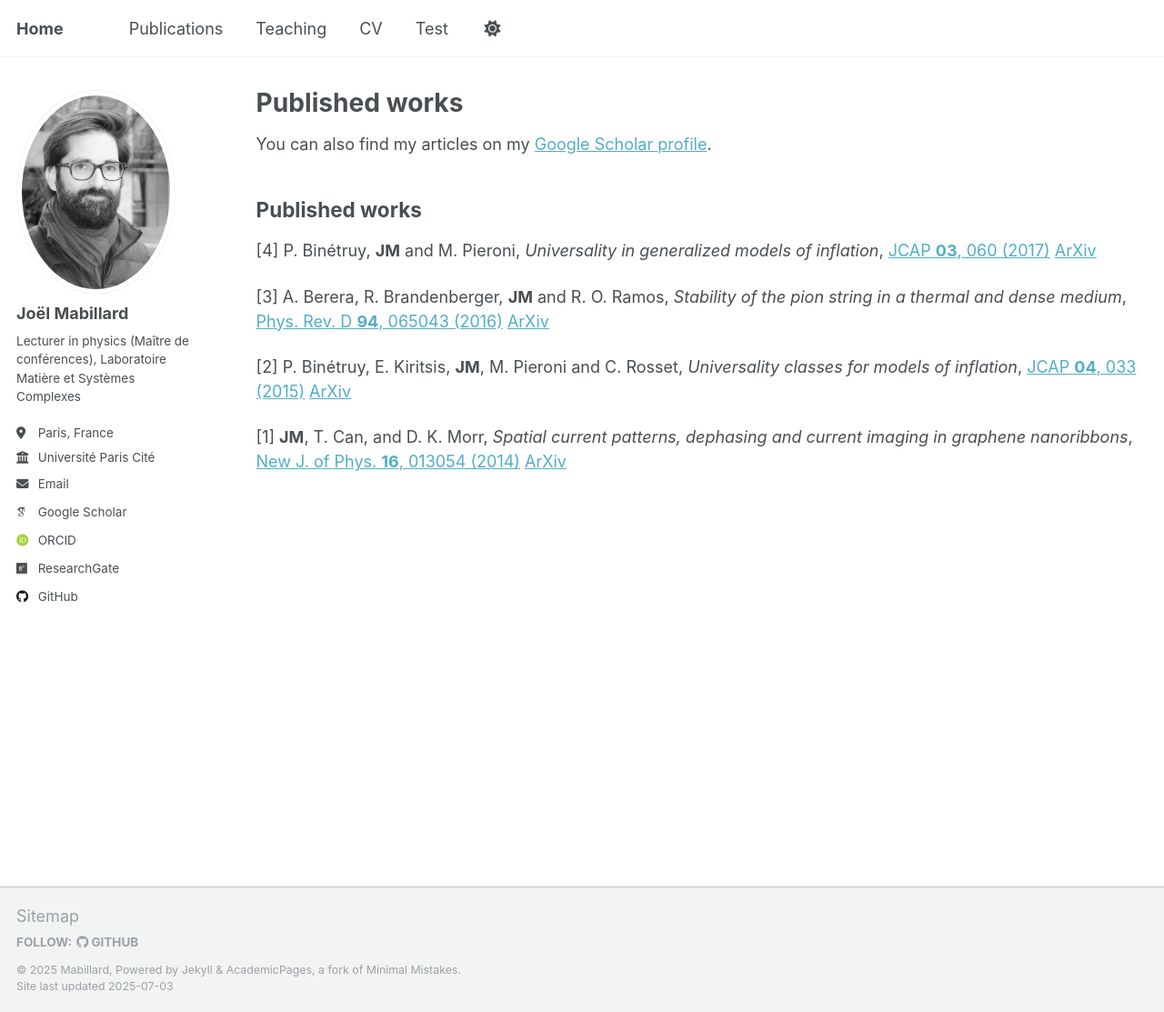
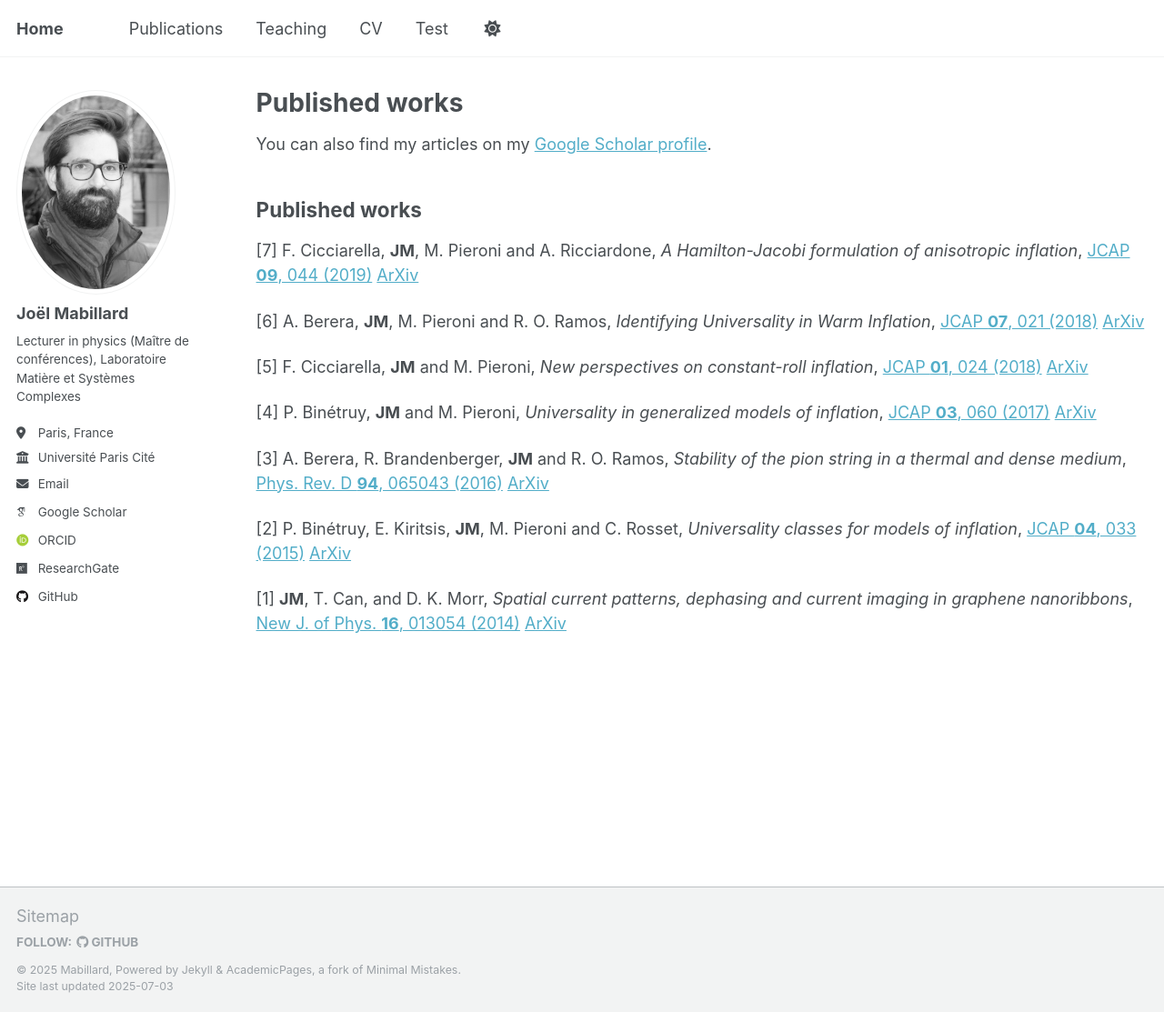
Before and after one commit to joelmabillard/joelmabillard.github.io, a Jekyll site: the page built from _pages/test.md, in a window 1280 px wide and 1113 px high. Shown: the whole window at 91% size. Built offline with Jekyll 4.4.1, drawn with Linux system fonts in a browser that asks for light colours; some web fonts are replaced; a script that is not in the unit is left out.

Commit message:
Update test.md

```diff
--- a/_pages/test.md
+++ b/_pages/test.md
@@ -12,6 +12,11 @@ You can also find my articles on my [Google Scholar profile](https://scholar.goo
 
 
 ## Published works
+[7] F. Cicciarella, **JM**, M. Pieroni and A. Ricciardone, *A Hamilton-Jacobi formulation of anisotropic inflation*, [JCAP **09**, 044 (2019)](https://doi.org/10.1088/1475-7516/2019/09/044) [ArXiv](https://arxiv.org/pdf/1903.11154)
+
+[6] A. Berera, **JM**, M. Pieroni and R. O. Ramos, *Identifying Universality in Warm Inflation*, [JCAP **07**, 021 (2018)](https://doi.org/10.1088/1475-7516/2018/07/021) [ArXiv](https://arxiv.org/pdf/1803.04982)
+
+[5] F. Cicciarella, **JM** and M. Pieroni, *New perspectives on constant-roll inflation*, [JCAP **01**, 024 (2018)](https://doi.org/10.1088/1475-7516/2018/01/024) [ArXiv](https://arxiv.org/pdf/1709.03527)
 
 [4] P. Binétruy, **JM** and M. Pieroni, *Universality in generalized models of inflation*, [JCAP **03**, 060 (2017)](https://doi.org/10.1088/1475-7516/2017/03/060) [ArXiv](https://arxiv.org/pdf/1611.07019)
 
```
